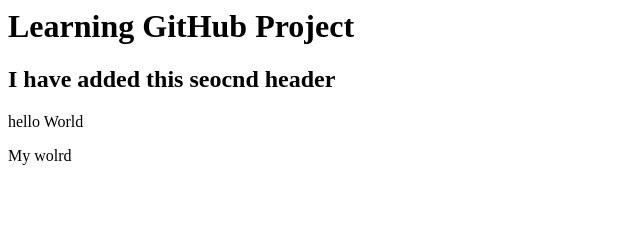
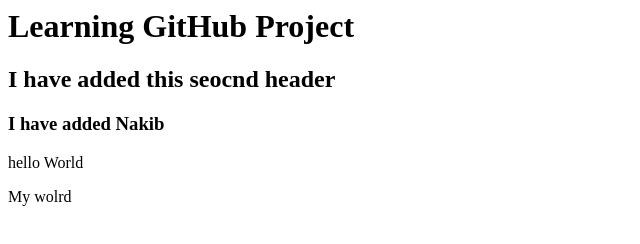
Before and after one commit to nakibansari/forktest, a plain HTML site: page index.html in a window 1280 px wide. Shown: the whole page, without its empty margins (0-640 px from the left). Drawn offline with Linux system fonts and the light colour scheme.

Commit message:
nakib:added index

```diff
--- a/index.html
+++ b/index.html
@@ -1,6 +1,7 @@
 <html>
 <h1>Learning GitHub Project</h2>
 <h2>I have added this seocnd header </h2>
+<h3> I have added Nakib</h3>
 <p>hello World </p>
 <p>My wolrd </p>
 
```
